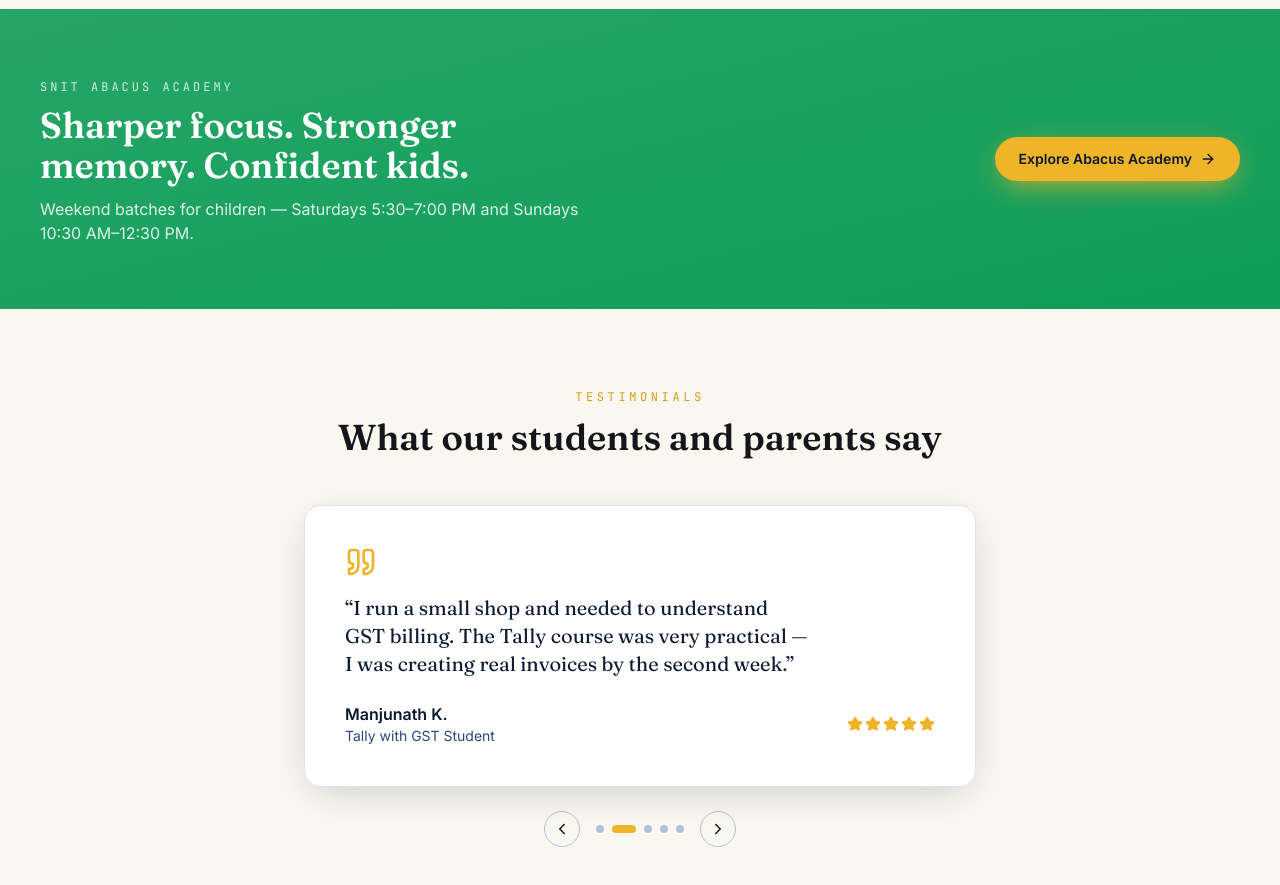
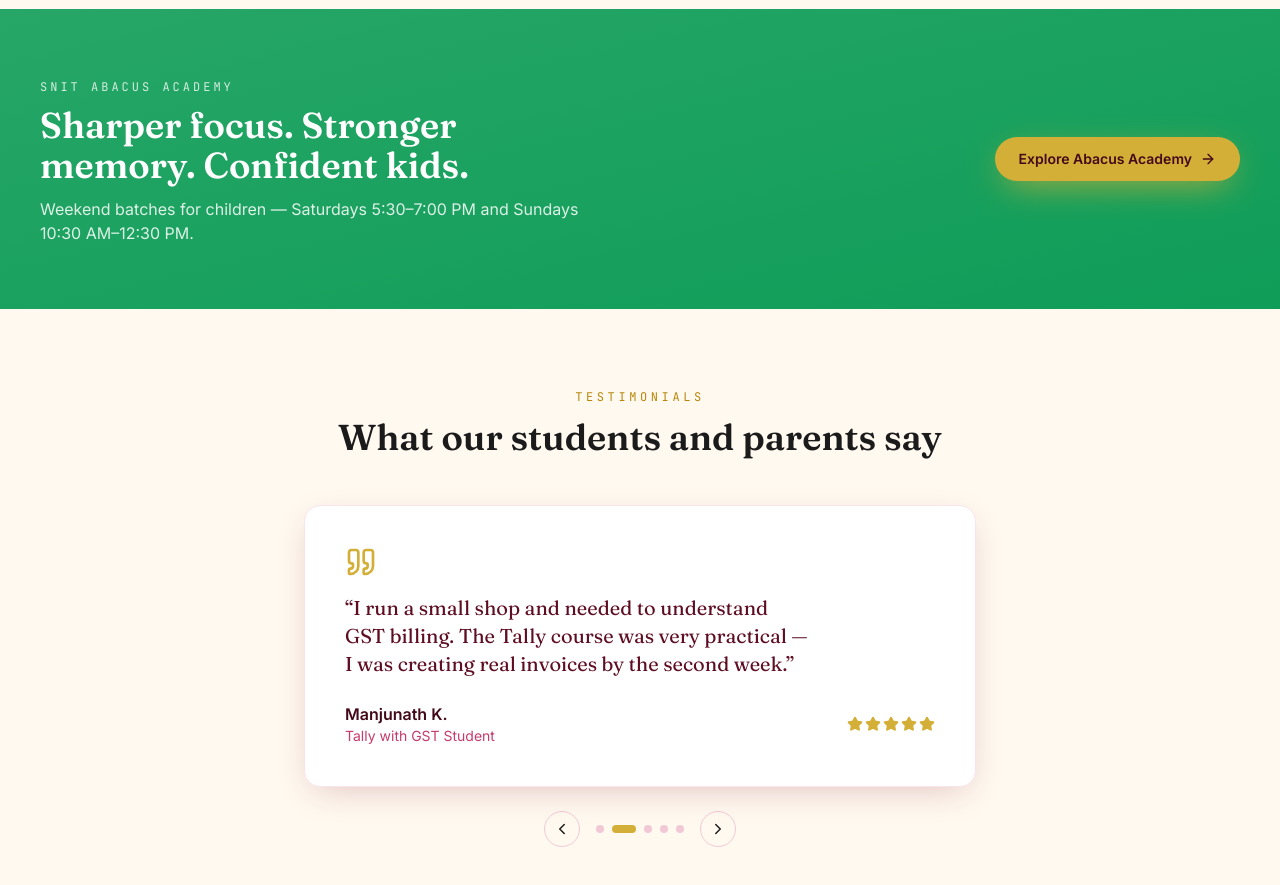
Before and after one commit to navagowda/-snit-website-, a Next.js app: page / in a window 1280 px wide. Shown: the part 3500-4385 px from the top of the page. Built offline with nearby package versions, Linux system fonts and the light colour scheme; no server answers.

Commit message:
Update tailwind.config.ts

```diff
--- a/tailwind.config.ts
+++ b/tailwind.config.ts
@@ -10,69 +10,103 @@ const config: Config = {
     extend: {
       colors: {
         navy: {
-          DEFAULT: "#0B1830",
-          50: "#EEF1F7",
-          100: "#DCE2EF",
-          200: "#B3C0DC",
-          300: "#8199C8",
-          400: "#4E6BA6",
-          500: "#2C4680",
-          600: "#1B2E5C",
-          700: "#132445",
-          800: "#0E1B34",
-          900: "#0B1830",
-          950: "#070F20",
+          DEFAULT: "#7B112D",
+          50: "#FDF3F6",
+          100: "#F9E4EA",
+          200: "#F3C8D5",
+          300: "#E89BB1",
+          400: "#D96A8D",
+          500: "#C73B69",
+          600: "#A81F4D",
+          700: "#7B112D",
+          800: "#5E0D22",
+          900: "#430918",
+          950: "#2A0410",
         },
+
         gold: {
-          DEFAULT: "#F0B429",
-          light: "#FCD980",
-          deep: "#D4A017",
+          DEFAULT: "#D4AF37",
+          light: "#F5D76E",
+          deep: "#B8860B",
         },
-        saffron: "#FF9933",
+
+        saffron: "#C89B2C",
+
         leaf: "#0F9D58",
-        cream: "#FAF7F0",
-        ink: "#14161B",
+
+        cream: "#FFF9F0",
+
+        white: "#FFFFFF",
+
+        ink: "#1B1B1B",
       },
+
       fontFamily: {
         display: ["var(--font-fraunces)", "Georgia", "serif"],
         body: ["var(--font-inter)", "system-ui", "sans-serif"],
         mono: ["var(--font-jbmono)", "monospace"],
       },
+
       backgroundImage: {
-        "seal-ring": "conic-gradient(from 90deg, #D4A017, #F0B429, #FCD980, #F0B429, #D4A017)",
-        "navy-radial": "radial-gradient(circle at 20% 20%, #132445 0%, #0B1830 55%, #070F20 100%)",
+        "seal-ring":
+          "conic-gradient(from 90deg,#B8860B,#D4AF37,#F5D76E,#D4AF37,#B8860B)",
+
+        "navy-radial":
+          "radial-gradient(circle at 20% 20%, #9B1B3D 0%, #7B112D 55%, #430918 100%)",
       },
+
       boxShadow: {
-        gold: "0 8px 30px -8px rgba(240,180,41,0.45)",
-        card: "0 10px 40px -12px rgba(11,24,48,0.25)",
+        gold: "0 10px 35px -10px rgba(212,175,55,0.45)",
+        card: "0 10px 35px -10px rgba(123,17,45,0.25)",
       },
+
       keyframes: {
         float: {
           "0%,100%": { transform: "translateY(0)" },
           "50%": { transform: "translateY(-12px)" },
         },
+
         "spin-slow": {
           from: { transform: "rotate(0deg)" },
           to: { transform: "rotate(360deg)" },
         },
+
         marquee: {
           "0%": { transform: "translateX(0)" },
           "100%": { transform: "translateX(-50%)" },
         },
+
         blink: {
           "0%,100%": { opacity: "1" },
           "50%": { opacity: "0" },
         },
+
         "fade-up": {
-          from: { opacity: "0", transform: "translateY(24px)" },
-          to: { opacity: "1", transform: "translateY(0)" },
+          from: {
+            opacity: "0",
+            transform: "translateY(24px)",
+          },
+          to: {
+            opacity: "1",
+            transform: "translateY(0)",
+          },
         },
+
         particle: {
-          "0%": { transform: "translateY(0) translateX(0)", opacity: "0" },
-          "10%": { opacity: "1" },
-          "100%": { transform: "translateY(-140px) translateX(20px)", opacity: "0" },
+          "0%": {
+            transform: "translateY(0) translateX(0)",
+            opacity: "0",
+          },
+          "10%": {
+            opacity: "1",
+          },
+          "100%": {
+            transform: "translateY(-140px) translateX(20px)",
+            opacity: "0",
+          },
         },
       },
+
       animation: {
         float: "float 6s ease-in-out infinite",
         "spin-slow": "spin-slow 14s linear infinite",
@@ -85,4 +119,5 @@ const config: Config = {
   },
   plugins: [],
 };
+
 export default config;
```
